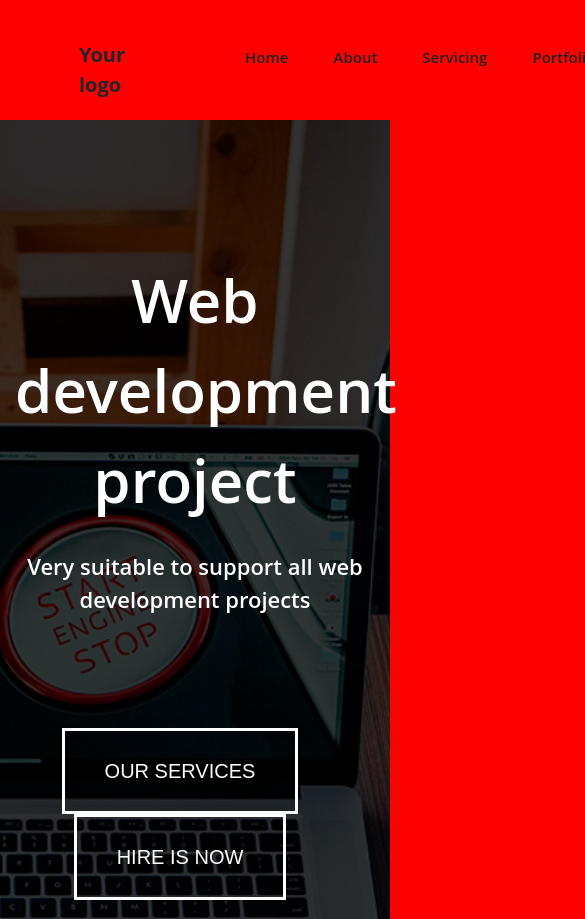
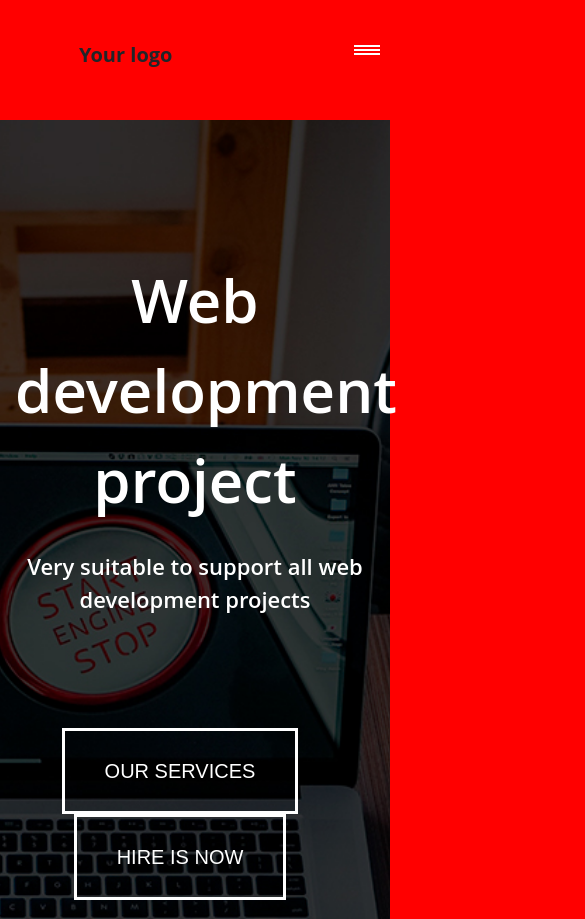
Before and after one commit to ScionRs/UniversalTemplate, a website: page src/index.html in a window 390 px wide. Shown: the top 919 px of the page, 585 px wide, since content can reach past the window. Drawn offline with Linux system fonts and the light colour scheme.

Commit message:
Added responsive menu

```diff
--- a/src/js/script.js
+++ b/src/js/script.js
@@ -1,4 +1,20 @@
 $(document).ready(function() {
+    const menu = document.querySelector('.header__menu'),
+        menuItem = document.querySelectorAll('.header__menu-item'),
+        hamburger = document.querySelector('.hamburger');
+
+    hamburger.addEventListener('click', () => {
+        hamburger.classList.toggle('hamburger-active');
+        menu.classList.toggle('header__menu-active');
+    });
+
+    menuItem.forEach(item => {
+        item.addEventListener('click', () => {
+            hamburger.classList.toggle('hamburger-active');
+            menu.classList.toggle('header__menu-active');
+        })
+    })
+
     $('ul.works__tabs').on('click', 'li:not(.works__tab-active)', function () {
         $(this)
             .addClass('works__tab-active').siblings().removeClass('works__tab-active')
--- a/src/sass/blocks/_media.scss
+++ b/src/sass/blocks/_media.scss
@@ -18,14 +18,67 @@
       margin-left: 5rem;
     }
   }
-  body{
-   background-color: green;
-  }
 }
 
 @media (max-width: 767px){
-  body{
-    background-color: #f5f5f5;
+ .header{
+   &__menu{
+     position: fixed;
+     flex-direction: column;
+     justify-content: center;
+     align-items: center;
+     top: -10%;
+     left: -100%;
+     right: 0;
+     width: 50%;
+     height: 100vh;
+     padding: 20px 15px;
+     background-color: rgba(0,0,0, .8);
+     transition: 0.6s all;
+     &-active{
+       left: -10%;
+     }
+     &-item{
+       padding-right: 0;
+       border: none;
+       margin: 10px 0;
+     }
+     &-link{
+       font-size: 20px;
+       color:white;
+     }
+   }
+ }
+  .hamburger{
+    display: block !important;
+    position: absolute;
+    right: 10px;
+    top: 6%;
+    transform: translateY(-50%);
+    width: 26px;
+    height: 12px;
+    span{
+      display: block;
+      height: 2px;
+      width: 100%;
+      background-color: #ffffff;
+      margin-bottom: 2px;
+      transition: 0.5s all;
+    }
+    &-active{
+      span{
+        margin-bottom: -2px;
+        &:nth-child(1) {
+          transform: translateY(3px) rotate(-45deg);
+        }
+        &:nth-child(2) {
+          display: none;
+        }
+        &:nth-child(3) {
+          transform: translateY(3px) rotate(45deg);
+        }
+      }
+    }
   }
 }
 
```
Also changed, not shown: dist/css/style.min.css, dist/js/script.js, src/css/style.min.css.
